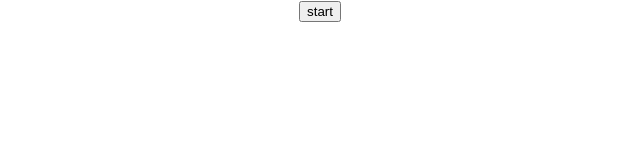
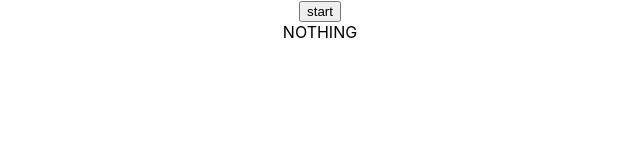
Before and after one commit to annguy3n/start-button, a React (Create React App) app: page / in a window 1280 px wide. Shown: the top 160 px of the page, without its empty margins (320-960 px from the left). Built offline with nearby package versions, Linux system fonts and the light colour scheme.

Commit message:
connects API and component through useApi hook

```diff
--- a/src/App.tsx
+++ b/src/App.tsx
@@ -1,11 +1,42 @@
 import React from 'react';
 import './App.css';
-import {start} from "./api";
+import { start, getStatus } from './api';
+import { stat } from 'fs';
+
+function useApi() {
+  const [status, setStatus] = React.useState({
+    status: 'NOTHING',
+    estimatedTime: 0,
+  });
+
+  getStatus().then((response) => {
+    setStatus(status);
+  });
+
+  const getData = () => {
+    start().then((resp) => {
+      const { ok, status, estimatedTime } = resp;
+      if (ok) {
+        setStatus({
+          status,
+          estimatedTime,
+        });
+      }
+    });
+  };
+
+  return {
+    ...status,
+    getData,
+  };
+}
 
 function App() {
+  const { status, getData } = useApi();
   return (
     <div className="App">
-      <button onClick={start}>start</button>
+      <button onClick={getData}>start</button>
+      <div>{status}</div>
     </div>
   );
 }
```
